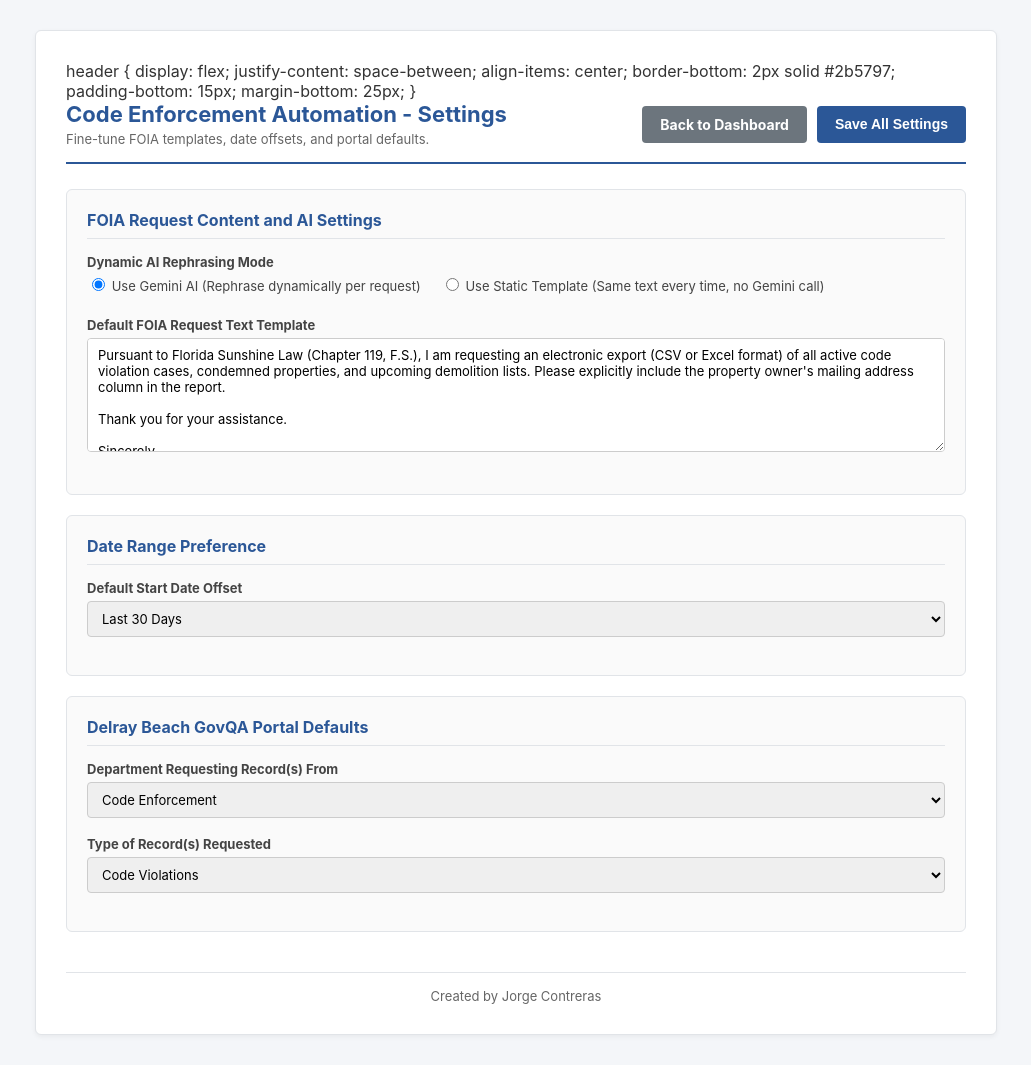
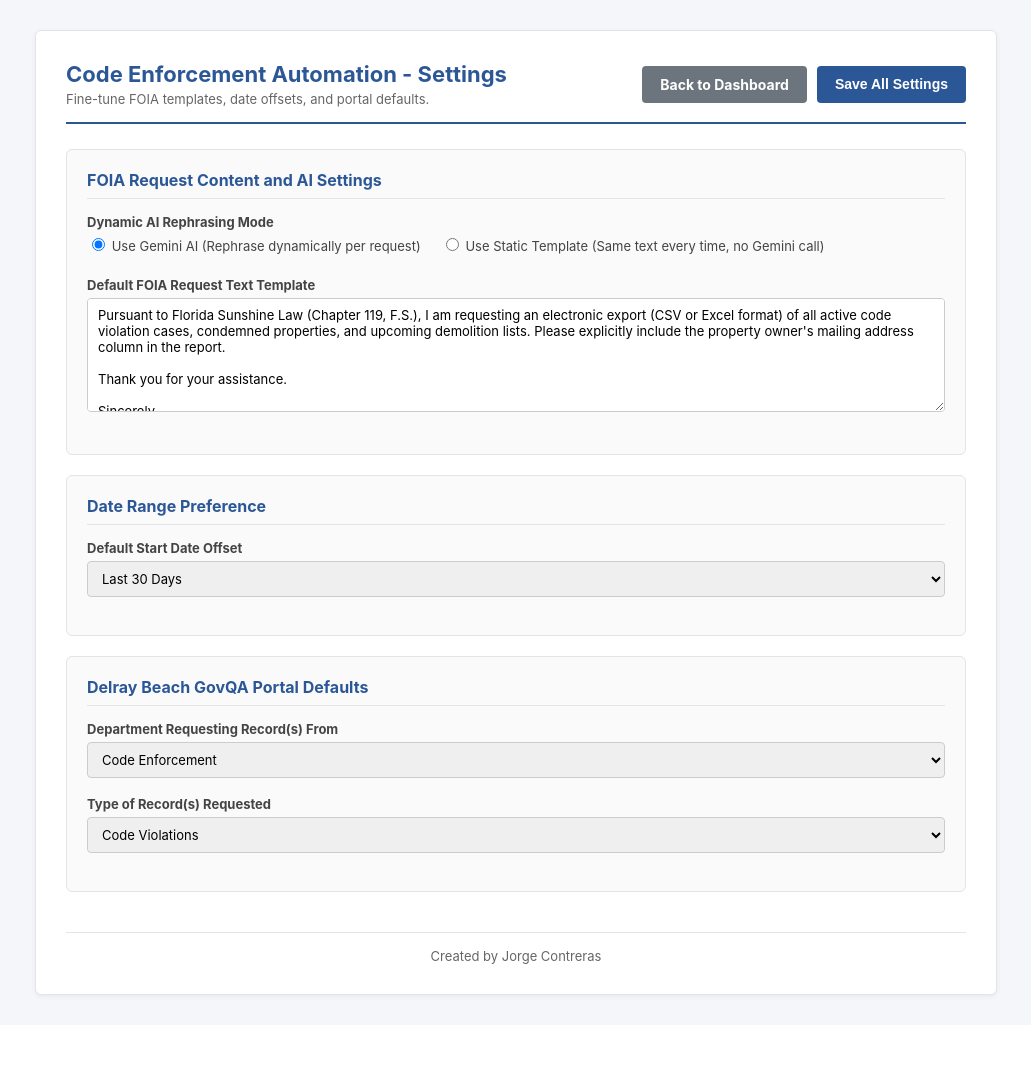
Before and after one commit to JorgeJoseContreras/boca-raton-foia-bot, a Flask app: page /settings in a window 1280 px wide. Shown: the whole page, without its empty margins (124-1155 px from the left). After the commit the page ends 1000 px from the top, so only its background shows below. Run offline with Flask 3, Linux system fonts and the light colour scheme; data comes from the database, SQL or seed files in the repository; some libraries are stand-ins or nearby versions.

Commit message:
Fix stray CSS text at top of settings page and remove underlines from links

```diff
--- a/templates/index.html
+++ b/templates/index.html
@@ -11,6 +11,10 @@
             color: #333333;
             margin: 0;
             padding: 0;
+        }
+
+        a {
+            text-decoration: none;
         }
 
         .container {
--- a/templates/settings.html
+++ b/templates/settings.html
@@ -11,6 +11,10 @@
             color: #333333;
             margin: 0;
             padding: 0;
+        }
+
+        a {
+            text-decoration: none;
         }
 
         .container {
@@ -143,14 +147,6 @@
 </head>
 <body>
     <div class="container">
-        header {
-            display: flex;
-            justify-content: space-between;
-            align-items: center;
-            border-bottom: 2px solid #2b5797;
-            padding-bottom: 15px;
-            margin-bottom: 25px;
-        }
         <header>
             <div>
                 <h1>Code Enforcement Automation - Settings</h1>
```
